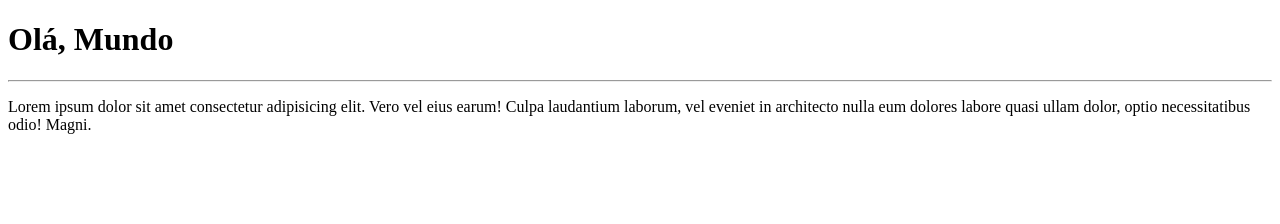
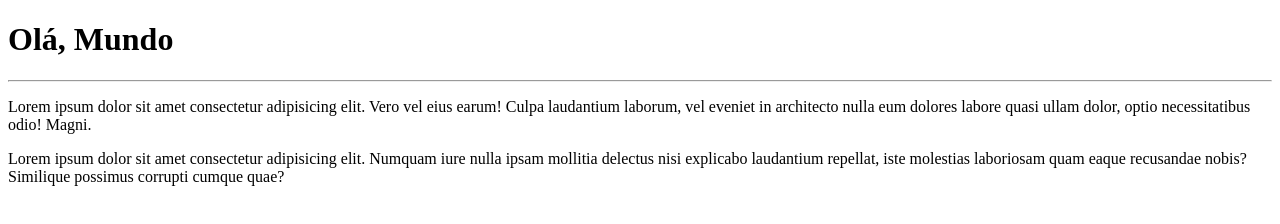
Before and after one commit to danielcesarcs/OlaMundo, a plain HTML site: page site-exemplo/index.html in a window 1280 px wide. Drawn offline with Linux system fonts and the light colour scheme.

Commit message:
Adcionei segundo parágrafo

```diff
--- a/site-exemplo/index.html
+++ b/site-exemplo/index.html
@@ -9,5 +9,6 @@
     <h1>Olá, Mundo</h1>
     <hr>
     <p>Lorem ipsum dolor sit amet consectetur adipisicing elit. Vero vel eius earum! Culpa laudantium laborum, vel eveniet in architecto nulla eum dolores labore quasi ullam dolor, optio necessitatibus odio! Magni.</p>
+    <p>Lorem ipsum dolor sit amet consectetur adipisicing elit. Numquam iure nulla ipsam mollitia delectus nisi explicabo laudantium repellat, iste molestias laboriosam quam eaque recusandae nobis? Similique possimus corrupti cumque quae?</p>
 </body>
 </html>
```
